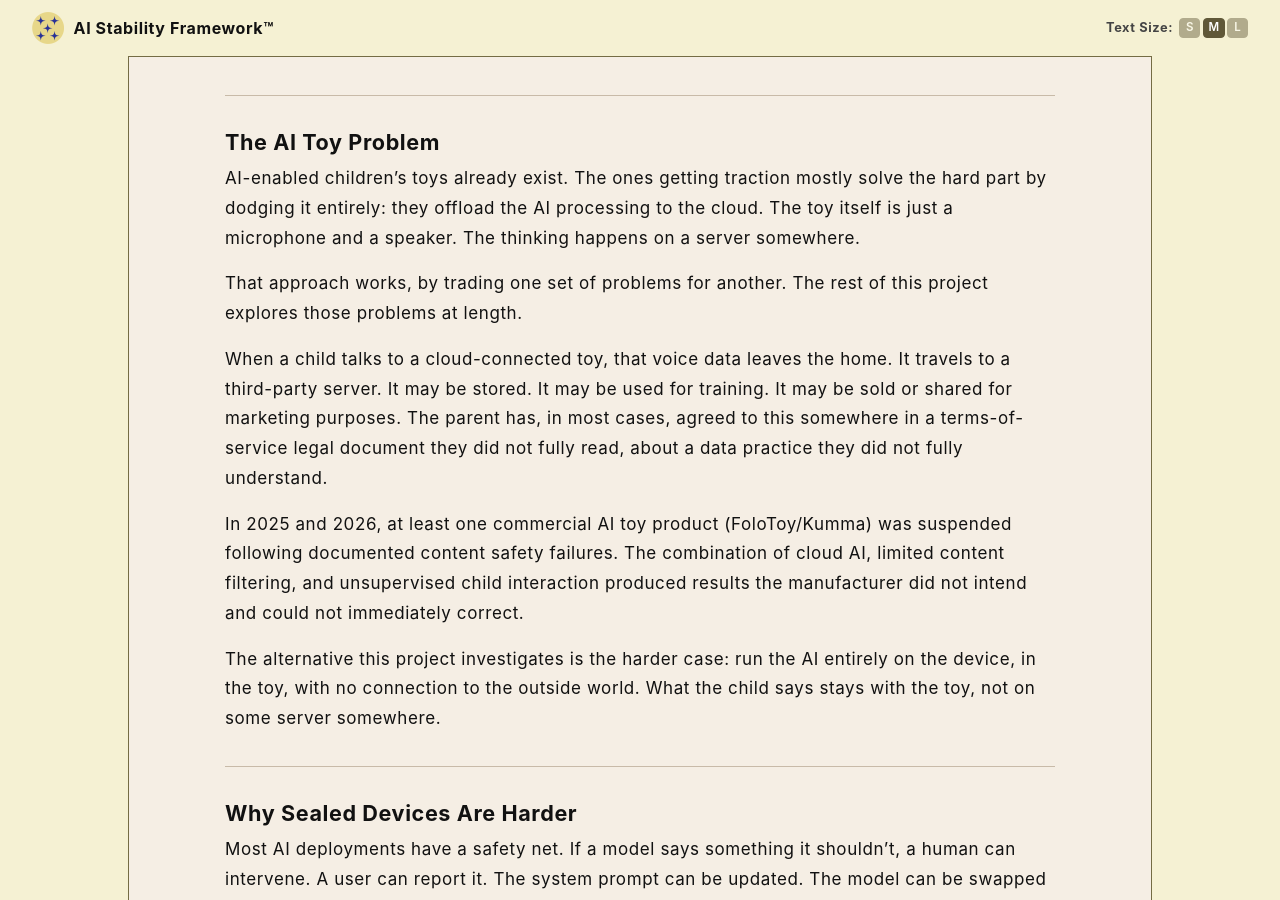
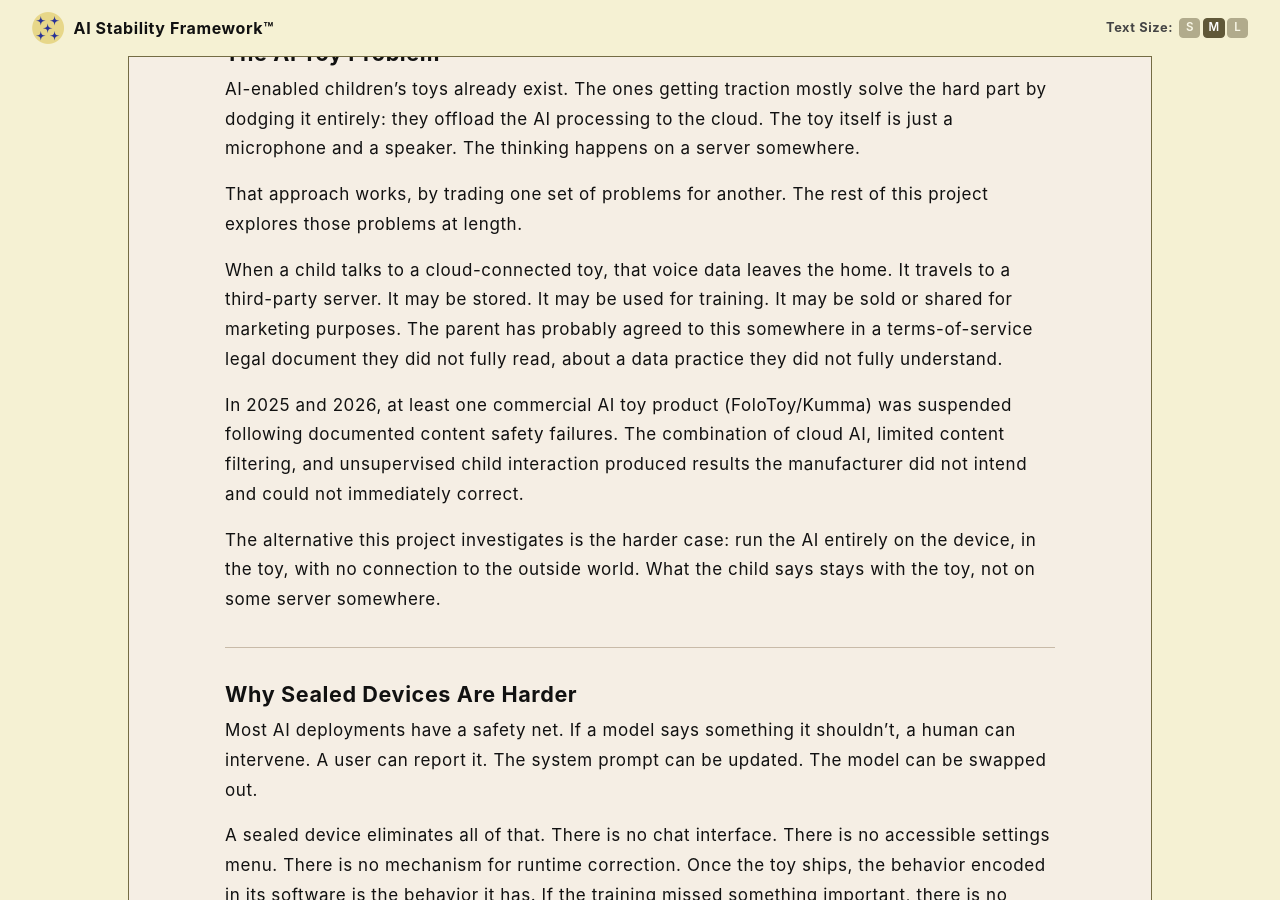
Before and after one commit to rojaslen/AISF-WEB, a Jekyll site: the page built from apx05.md, in a window 1280 px wide and 900 px high, scrolled down 776 px. Built offline with Jekyll 4.4.1, drawn with Linux system fonts in a browser that asks for light colours; some web fonts are replaced.

Commit message:
Update apx05.md

```diff
--- a/apx05.md
+++ b/apx05.md
@@ -5,7 +5,7 @@
 ---
 
 # Appendix 5: Ruxpin Retrofit
-<img style="float: right;" src="./assets/images/ruxpin-retrofit-unit2.jpg" >
+<img style="float: right;" src="./assets/images/ruxpin-retrofit-unit2.jpg" width="50%" padding="3">
 - **Author:** Leonard Rojas
 - **Status:** *In progress* -- hardware acquired, electronics assessment and build pending
 - **Last Updated:** 2026-06-20
@@ -24,7 +24,7 @@
 
 That approach works, by trading one set of problems for another. The rest of this project explores those problems at length.
 
-When a child talks to a cloud-connected toy, that voice data leaves the home. It travels to a third-party server. It may be stored. It may be used for training. It may be sold or shared for marketing purposes. The parent has, in most cases, agreed to this somewhere in a terms-of-service legal document they did not fully read, about a data practice they did not fully understand.
+When a child talks to a cloud-connected toy, that voice data leaves the home. It travels to a third-party server. It may be stored. It may be used for training. It may be sold or shared for marketing purposes. The parent has probably agreed to this somewhere in a terms-of-service legal document they did not fully read, about a data practice they did not fully understand.
 
 In 2025 and 2026, at least one commercial AI toy product (FoloToy/Kumma) was suspended following documented content safety failures. The combination of cloud AI, limited content filtering, and unsupervised child interaction produced results the manufacturer did not intend and could not immediately correct.
 
```
